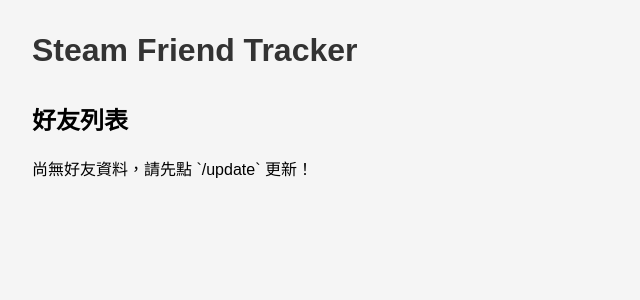
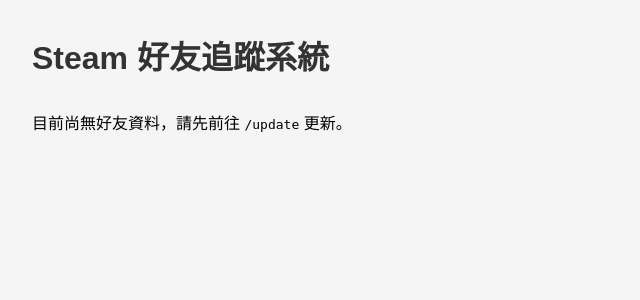
Before and after one commit to bbfox0703/steam-friend-history, a Flask app: page / in a window 1280 px wide. Shown: the top 300 px of the page, without its empty margins (0-640 px from the left). Run offline with Flask 3, Linux system fonts and the light colour scheme.

Commit message:
Update index.html

```diff
--- a/templates/index.html
+++ b/templates/index.html
@@ -1,23 +1,29 @@
 <!DOCTYPE html>
-<html lang="zh-Hant">
+<html>
 <head>
-    <meta charset="UTF-8">
-    <title>Steam Friend Tracker</title>
+    <meta charset="utf-8">
+    <title>Steam 好友清單</title>
     <link rel="stylesheet" href="/static/style.css">
 </head>
 <body>
-    <h1>Steam Friend Tracker</h1>
+    <h1>Steam 好友追蹤系統</h1>
 
-    <h2>好友列表</h2>
     {% if data %}
-    <ul>
+    <ul class="friend-list">
         {% for friend in data %}
-            <li>{{ friend.steamid }} | 好友自 {{ friend.friend_since | datetimeformat }}</li>
+        <li class="friend-item">
+            <a href="{{ friend.profile_url }}" target="_blank">
+                <img src="{{ friend.avatar }}" alt="avatar">
+                <div class="friend-info">
+                    <strong>{{ friend.persona_name }}</strong><br>
+                    <small>加入於 {{ friend.friend_since | datetimeformat }}</small>
+                </div>
+            </a>
+        </li>
         {% endfor %}
     </ul>
     {% else %}
-    <p>尚無好友資料，請先點 `/update` 更新！</p>
+    <p>目前尚無好友資料，請先前往 <code>/update</code> 更新。</p>
     {% endif %}
-
 </body>
 </html>
```
